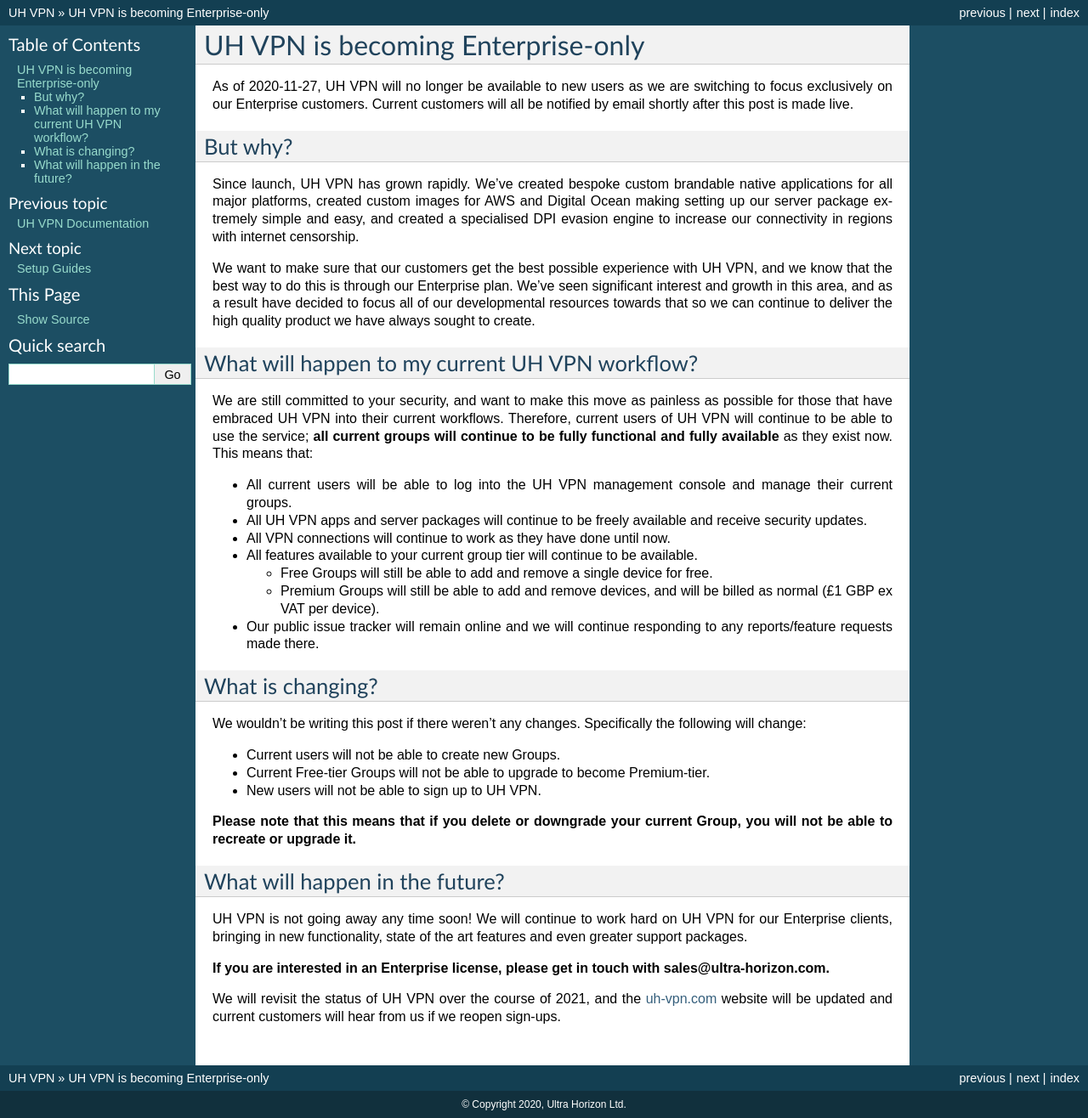
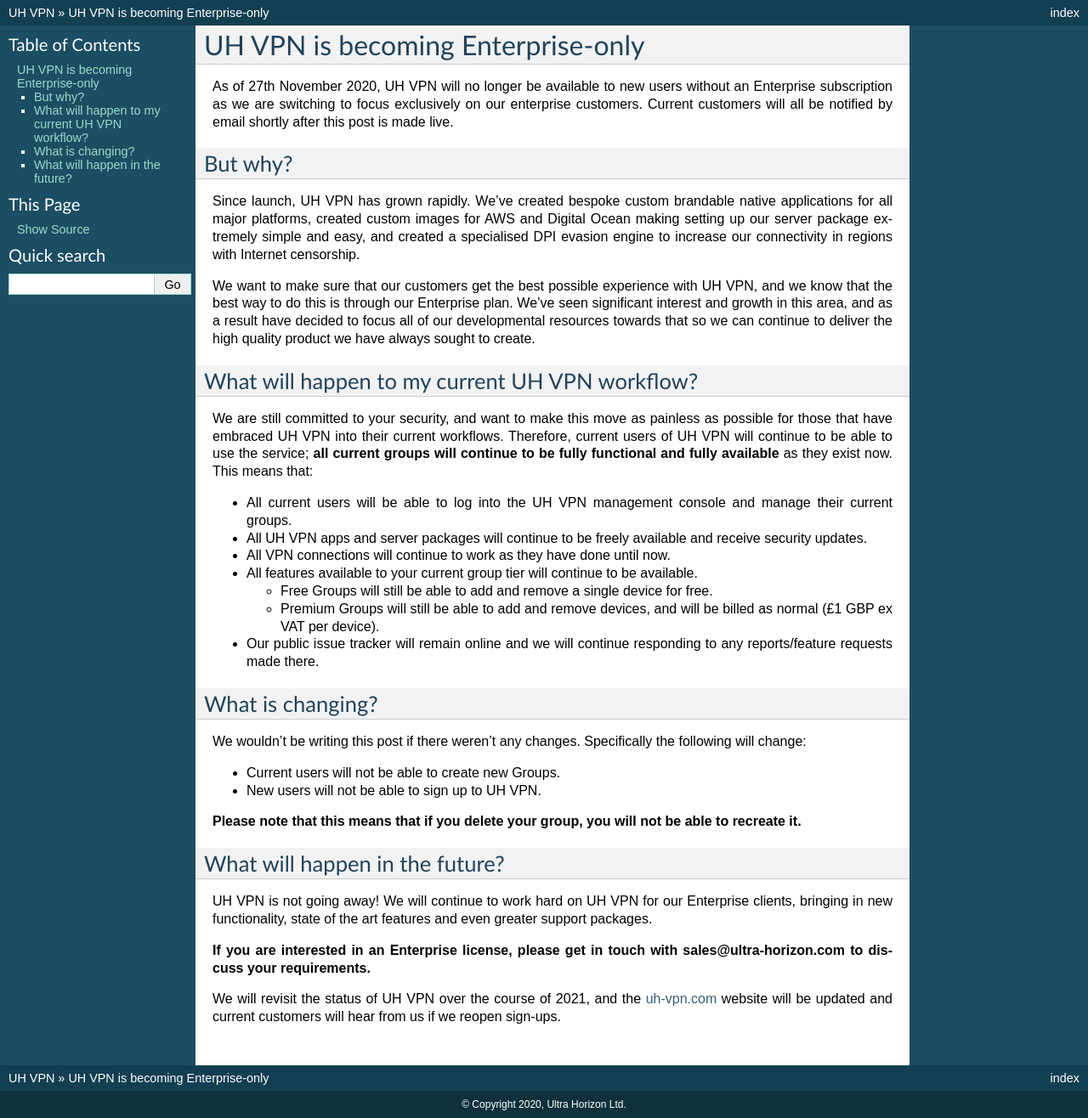
Before and after one commit to ultrahorizon/UH-VPN-Docs, a Sphinx documentation site: the page built from source/enterprise-only.rst, in a window 1280 px wide. Shown: the whole page at 85% size. Built offline with Sphinx 7.4.7, drawn with Linux system fonts in a browser that asks for light colours.

Commit message:
Update display for RTD format

```diff
--- a/source/uh-vpn-enterprise.rst
+++ b/source/enterprise-only.rst
@@ -1,18 +1,19 @@
 UH VPN is becoming Enterprise-only
 ==================================
 
-As of 2020-11-27, UH VPN will no longer be available to new users as we are
-switching to focus exclusively on our Enterprise customers.  Current customers
-will all be notified by email shortly after this post is made live.
+As of 27th November 2020, UH VPN will no longer be available to new users without
+an Enterprise subscription as we are switching to focus exclusively on our
+enterprise customers. Current customers will all be notified by email shortly
+after this post is made live.
 
 But why?
---------
+~~~~~~~~
 
 Since launch, UH VPN has grown rapidly.  We've created bespoke custom brandable
 native applications for all major platforms, created custom images for AWS and
 Digital Ocean making setting up our server package extremely simple and easy,
 and created a specialised DPI evasion engine to increase our connectivity in
-regions with internet censorship.
+regions with Internet censorship.
 
 We want to make sure that our customers get the best possible experience with UH
 VPN, and we know that the best way to do this is through our Enterprise plan.
@@ -21,7 +22,7 @@
 continue to deliver the high quality product we have always sought to create.
 
 What will happen to my current UH VPN workflow?
------------------------------------------------
+~~~~~~~~~~~~~~~~~~~~~~~~~~~~~~~~~~~~~~~~~~~~~~~
 
 We are still committed to your security, and want to make this move as painless
 as possible for those that have embraced UH VPN into their current workflows.
@@ -45,27 +46,25 @@
   any reports/feature requests made there.
 
 What is changing?
------------------
+~~~~~~~~~~~~~~~~~
 
 We wouldn't be writing this post if there weren't any changes.  Specifically the
 following will change:
 
 - Current users will not be able to create new Groups.
-- Current Free-tier Groups will not be able to upgrade to become Premium-tier.
 - New users will not be able to sign up to UH VPN.
 
-**Please note that this means that if you delete or downgrade your current
-Group, you will not be able to recreate or upgrade it.**
+**Please note that this means that if you delete your group, you will not be able to recreate it.**
 
 What will happen in the future?
--------------------------------
+~~~~~~~~~~~~~~~~~~~~~~~~~~~~~~~
 
-UH VPN is not going away any time soon!  We will continue to work hard on UH VPN
+UH VPN is not going away! We will continue to work hard on UH VPN
 for our Enterprise clients, bringing in new functionality, state of the art
 features and even greater support packages.
 
 **If you are interested in an Enterprise license, please get in touch with
-sales@ultra-horizon.com.**
+sales@ultra-horizon.com to discuss your requirements.**
 
 We will revisit the status of UH VPN over the course of 2021, and the `uh-vpn.com`_
 website will be updated and current customers will hear from us if we reopen
--- a/source/index.rst
+++ b/source/index.rst
@@ -1,5 +1,8 @@
 UH VPN Documentation
 ====================
+
+.. note::
+   UH VPN is moving to an enterprise-only licencing model. To find out more please click `here`_.
 
 The documentation, `maintained with the help of the community`_, offers
 instructions on how to install, configure, and use UH VPN software.
@@ -12,7 +15,6 @@
 ..  toctree::
     :maxdepth: 2
 
-    uh-vpn-enterprise
     setup-guides/index
     website/index
     servers/index
@@ -23,3 +25,4 @@
 .. _maintained with the help of the community: https://github.com/ultrahorizon/UH-VPN-Docs
 .. _PDF: https://docs.uh-vpn.com/_/downloads/en/latest/pdf/
 .. _Epub: https://docs.uh-vpn.com/_/downloads/en/latest/epub/
+.. _here: enterprise-only
```
